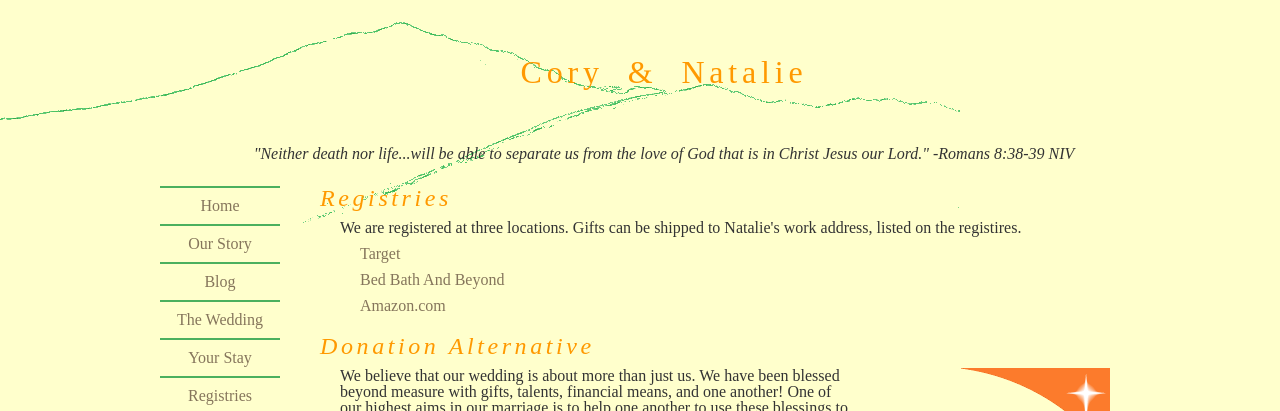
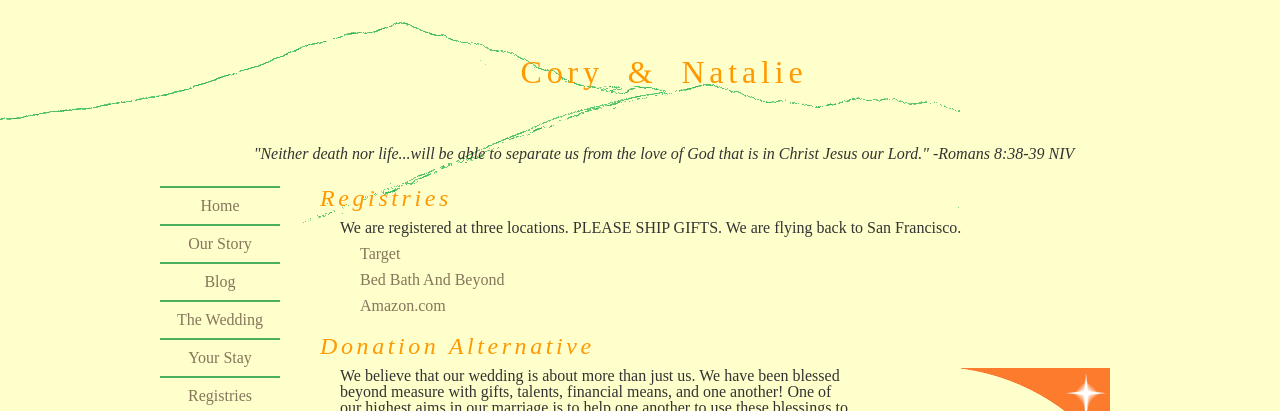
Before and after one commit to natalieh/wedding, a Jekyll site: the page built from registries/index.html, in a window 1280 px wide. Shown: the top 411 px of the page. Built offline with Jekyll 4.4.1, drawn with Linux system fonts in a browser that asks for light colours.

Commit message:
Update index.html

```diff
--- a/registries/index.html
+++ b/registries/index.html
@@ -7,7 +7,7 @@ layout: default
         Registries
     </div>
     <p>
-        We are registered at three locations. Gifts can be shipped to Natalie's work address, listed on the registires.
+        We are registered at three locations. <bold>PLEASE SHIP GIFTS. </bold>  We are flying back to San Francisco.
 
         <ul>
             <li><a href="http://www.target.com/GiftRegistrySearchViewCmd?registryType=WD&jsRequest=true&catalogId=10051&status=completePage&cumulativeTime=-1&listId=rCpAzY145zsm1T1wmsy9pw&noOfPings=&registryFirstName=natalie&langId=-1&segmentGrpName=F&storeId=10151&registryLastName=hildebrandt" target="blank">Target</a></li>
```
